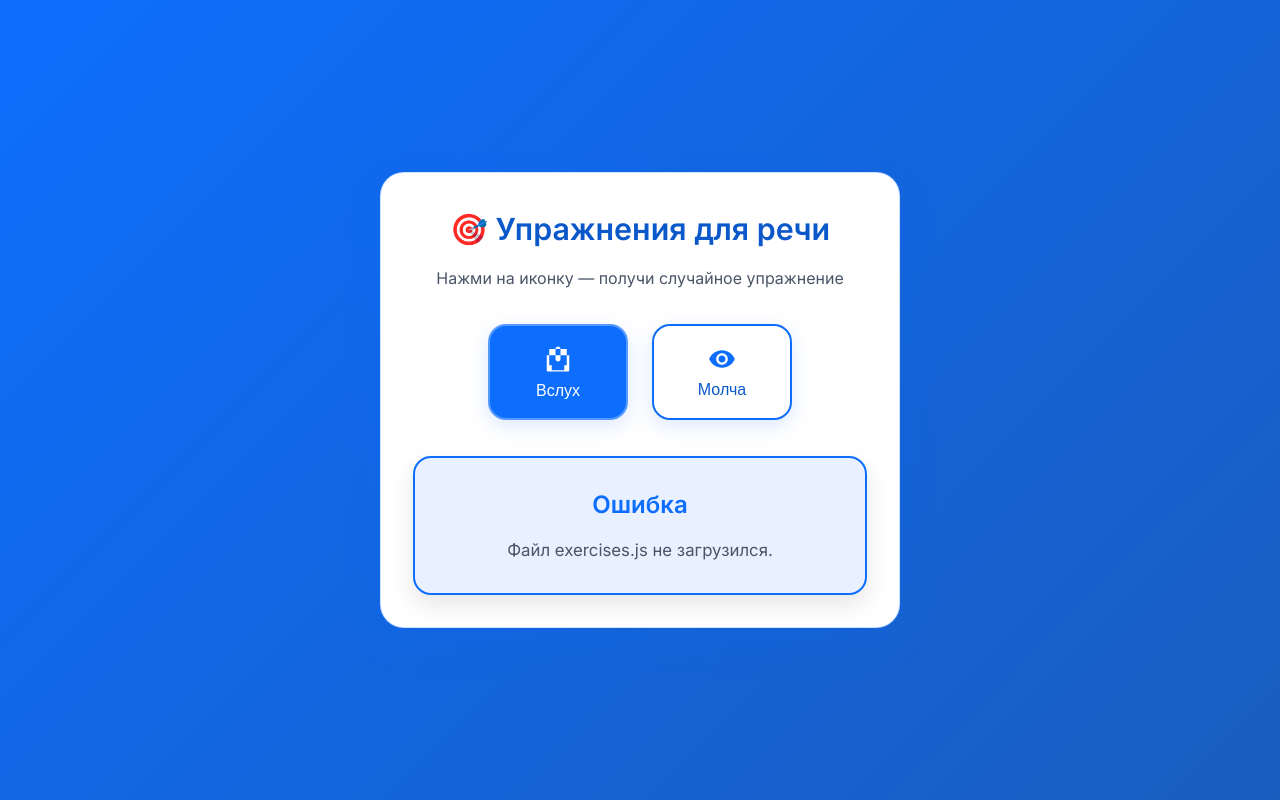
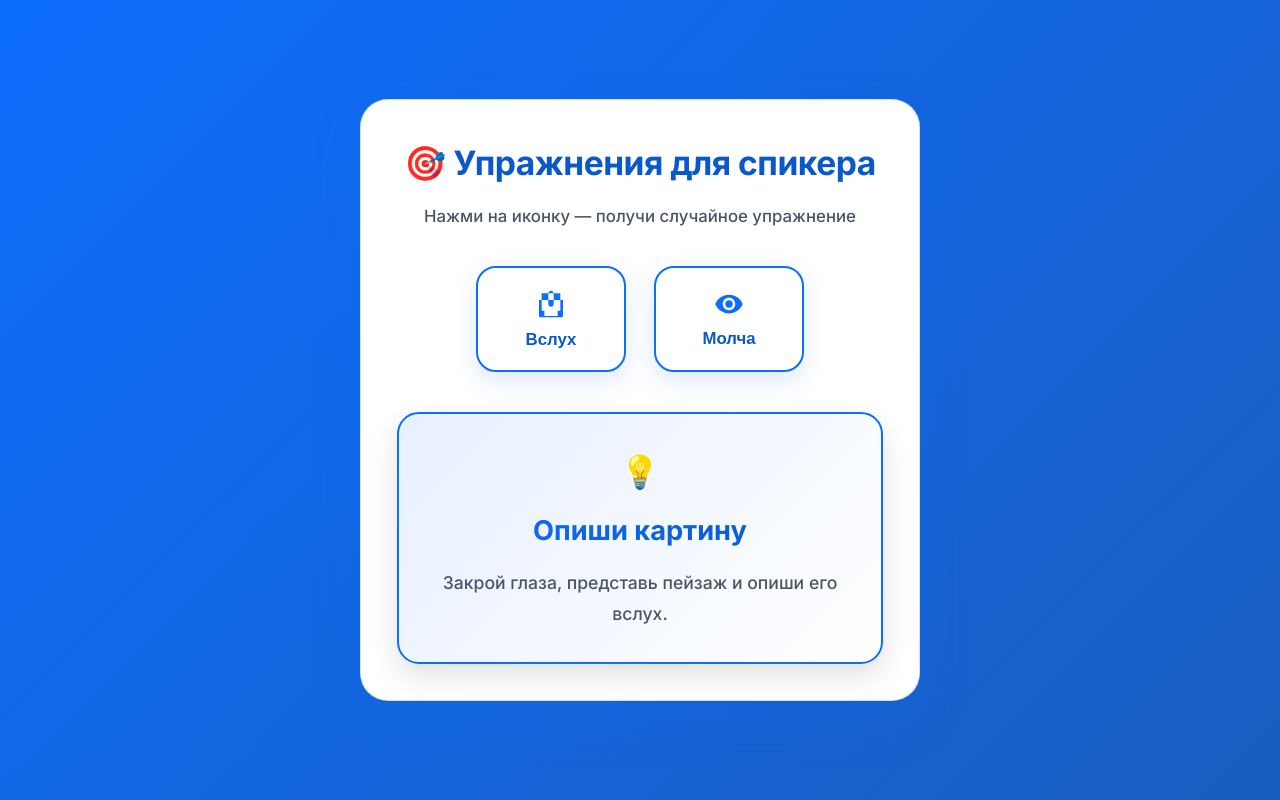
Before and after one commit to osinec/50EXERCISES, a plain HTML site: page index.html in a window 1280 px wide. Both pictures are taken after a click on the button "Вслух". Drawn offline with Linux system fonts and the light colour scheme.

Commit message:
Update index.html

```diff
--- a/index.html
+++ b/index.html
@@ -4,32 +4,34 @@
   <meta charset="UTF-8" />
   <meta name="viewport" content="width=device-width, initial-scale=1.0"/>
   <meta name="theme-color" content="#0d6efd">
-  <title> Минутные упражнения для спикера </title>
+  <title>Минутные упражнения для спикера</title>
 
   <!-- Подключаем шрифт -->
-  <link href="https://fonts.googleapis.com/css2?family=Inter:wght@400;500;600&display=swap" rel="stylesheet">
+  <link href="https://fonts.googleapis.com/css2?family=Inter:wght@400;500;600;700&display=swap" rel="stylesheet">
 
   <style>
     :root {
       --blue: #0d6efd;
       --blue-dark: #0a58ca;
+      --blue-light: #e7f0ff;
       --white: #ffffff;
       --text: #1a1a1a;
       --text-muted: #4a5568;
       --shadow: rgba(13, 110, 253, 0.15);
       --border: rgba(13, 110, 253, 0.2);
+      --hover: rgba(13, 110, 253, 0.08);
     }
 
     * {
       margin: 0;
       padding: 0;
       box-sizing: border-box;
-      transition: background 0.4s, color 0.4s, transform 0.3s, box-shadow 0.3s;
+      transition: all 0.4s cubic-bezier(0.25, 0.8, 0.25, 1);
     }
 
     body {
       font-family: 'Inter', sans-serif;
-      background: linear-gradient(135deg, #0d6efd, #1a5dbf);
+      background: linear-gradient(135deg, #0d6efd 0%, #1a5dbf 100%);
       color: var(--text);
       min-height: 100vh;
       display: flex;
@@ -37,39 +39,43 @@
       align-items: center;
       padding: 20px;
       line-height: 1.6;
+      background-attachment: fixed;
     }
 
     .container {
       background: var(--white);
-      backdrop-filter: blur(10px);
-      -webkit-backdrop-filter: blur(10px);
+      backdrop-filter: blur(12px);
+      -webkit-backdrop-filter: blur(12px);
       width: 100%;
-      max-width: 520px;
-      border-radius: 24px;
-      box-shadow: 0 15px 35px var(--shadow);
-      padding: 32px;
+      max-width: 560px;
+      border-radius: 28px;
+      box-shadow: 0 20px 50px var(--shadow);
+      padding: 36px;
       text-align: center;
       border: 1px solid var(--border);
+      overflow: hidden;
     }
 
     h1 {
-      font-size: 1.9rem;
-      margin-bottom: 12px;
-      font-weight: 600;
+      font-size: 2.1rem;
+      margin-bottom: 14px;
+      font-weight: 700;
       color: var(--blue-dark);
+      letter-spacing: -0.5px;
     }
 
     p.intro {
       color: var(--text-muted);
-      margin-bottom: 32px;
-      font-size: 1rem;
+      margin-bottom: 36px;
+      font-size: 1.05rem;
+      font-weight: 500;
     }
 
     .buttons {
       display: flex;
       justify-content: center;
-      gap: 24px;
-      margin-bottom: 36px;
+      gap: 28px;
+      margin-bottom: 40px;
       flex-wrap: wrap;
     }
 
@@ -79,107 +85,140 @@
       align-items: center;
       justify-content: center;
       border: none;
-      padding: 18px 28px;
-      border-radius: 18px;
+      padding: 20px 30px;
+      border-radius: 20px;
       cursor: pointer;
-      font-size: 1rem;
-      font-weight: 500;
-      box-shadow: 0 6px 20px var(--shadow);
-      min-width: 140px;
+      font-size: 1.05rem;
+      font-weight: 600;
+      box-shadow: 0 8px 24px var(--shadow);
+      min-width: 150px;
       position: relative;
       overflow: hidden;
+      background: var(--white);
+      border: 2px solid var(--blue);
+      color: var(--blue-dark);
+      transition: transform 0.3s, box-shadow 0.3s, background 0.3s;
     }
 
-    .btn::after {
+    .btn::before {
       content: '';
       position: absolute;
       top: 0;
       left: -100%;
       width: 100%;
       height: 100%;
-      background: linear-gradient(90deg, transparent, rgba(255, 255, 255, 0.5), transparent);
-      transition: none;
+      background: linear-gradient(90deg, transparent, rgba(255, 255, 255, 0.6), transparent);
+      transition: left 0.8s;
     }
 
-    .btn:hover::after {
-      left: 100%;
-      transition: left 0.7s;
+    .btn:hover::before {
+      left: 120%;
     }
 
     .btn:hover {
-      transform: translateY(-6px) scale(1.03);
-      box-shadow: 0 12px 25px rgba(13, 110, 253, 0.25);
+      transform: translateY(-8px) scale(1.05);
+      box-shadow: 0 16px 32px rgba(13, 110, 253, 0.25);
+      background: var(--blue);
+      color: var(--white);
+    }
+
+    .btn:hover svg {
+      fill: var(--white);
     }
 
     .btn:active {
-      transform: translateY(-2px);
+      transform: translateY(-3px);
     }
 
-    /* Кнопка "Вслух" — синяя с белой иконкой */
-    #aloudBtn {
-      background: var(--blue);
-      color: var(--white);
-      border: 2px solid rgba(255, 255, 255, 0.3);
+    /* Кнопка "Вслух" */
+    #aloudBtn svg {
+      width: 32px;
+      height: 32px;
+      fill: var(--blue);
+      margin-bottom: 10px;
+      transition: fill 0.3s;
     }
 
-    #aloudBtn svg {
+    /* Кнопка "Молча" */
+    #silentBtn svg {
       width: 30px;
       height: 30px;
-      fill: var(--white);
-      margin-bottom: 8px;
+      fill: var(--blue);
+      margin-bottom: 10px;
+      transition: fill 0.3s;
     }
 
-    /* Кнопка "Молча" — белая с синей иконкой */
-    #silentBtn {
-      background: var(--white);
-      color: var(--blue-dark);
-      border: 2px solid var(--blue);
+    /* Эффект при наведении — синяя кнопка */
+    #aloudBtn:hover svg {
+      fill: var(--white);
     }
 
-    #silentBtn svg {
-      width: 28px;
-      height: 28px;
-      fill: var(--blue);
-      margin-bottom: 8px;
+    #silentBtn:hover svg {
+      fill: var(--white);
     }
 
+    /* Результат — карточка упражнения */
     #result {
       display: none;
-      padding: 28px;
-      background: var(--white);
-      border-radius: 18px;
-      box-shadow: 0 10px 25px rgba(0, 0, 0, 0.1);
+      opacity: 0;
+      padding: 32px;
+      background: linear-gradient(135deg, var(--blue-light), var(--white));
+      border-radius: 22px;
+      box-shadow: 0 12px 30px rgba(0, 0, 0, 0.12);
       margin-top: 20px;
-      border: 2px solid #d0d7e3;
-      animation: popIn 0.6s ease forwards;
-      opacity: 0;
+      border: 2px solid var(--blue);
+      animation: popIn 0.8s ease forwards;
+      transform-origin: center;
     }
 
     @keyframes popIn {
-      0% { transform: scale(0.8); opacity: 0; }
-      70% { transform: scale(1.05); }
+      0% { transform: scale(0.85); opacity: 0; }
+      60% { transform: scale(1.03); }
       100% { transform: scale(1); opacity: 1; }
     }
 
     #exerciseTitle {
-      font-size: 1.5rem;
-      font-weight: 600;
+      font-size: 1.7rem;
+      font-weight: 700;
       color: var(--blue-dark);
-      margin-bottom: 12px;
+      margin-bottom: 14px;
+      background: linear-gradient(to right, var(--blue), var(--blue-dark));
+      -webkit-background-clip: text;
+      -webkit-text-fill-color: transparent;
+      background-clip: text;
     }
 
     #exerciseDesc {
       color: var(--text-muted);
-      line-height: 1.7;
-      font-size: 1.05rem;
+      line-height: 1.8;
+      font-size: 1.1rem;
+      font-weight: 500;
+      max-width: 500px;
+      margin: 0 auto;
+    }
+
+    /* Иконка перед названием */
+    #result::before {
+      content: '💡';
+      font-size: 2rem;
+      display: block;
+      margin-bottom: 12px;
+      animation: float 3s ease-in-out infinite;
+    }
+
+    @keyframes float {
+      0%, 100% { transform: translateY(0); }
+      50% { transform: translateY(-6px); }
     }
 
     .offline-hint {
-      margin-top: 20px;
+      margin-top: 24px;
       font-size: 0.85rem;
       color: #6c757d;
+      font-style: italic;
     }
 
+    /* Адаптивность */
     @media (max-width: 480px) {
       .buttons {
         flex-direction: column;
@@ -187,13 +226,20 @@
       }
       .btn {
         width: 100%;
-        max-width: 220px;
+        max-width: 240px;
       }
       h1 {
-        font-size: 1.6rem;
+        font-size: 1.8rem;
       }
       .container {
-        padding: 24px;
+        padding: 28px;
+        border-radius: 24px;
+      }
+      #exerciseTitle {
+        font-size: 1.5rem;
+      }
+      #exerciseDesc {
+        font-size: 1.05rem;
       }
     }
   </style>
@@ -201,11 +247,11 @@
 <body>
 
   <div class="container">
-    <h1>🎯 Упражнения для речи</h1>
+    <h1>🎯 Упражнения для спикера</h1>
     <p class="intro">Нажми на иконку — получи случайное упражнение</p>
 
     <div class="buttons">
-      <!-- Кнопка "Вслух" — синяя с белым микрофоном -->
+      <!-- Кнопка "Вслух" -->
       <button class="btn" id="aloudBtn">
         <svg xmlns="http://www.w3.org/2000/svg" viewBox="0 0 24 24" fill="currentColor">
           <path d="M12 2C13.1 2 14 2.9 14 4V12C14 13.1 13.1 14 12 14S10 13.1 10 12V4C10 2.9 10.9 2 12 2ZM19 9V17H17V21H7V17H5V9H3V21C3 21.55 3.45 22 4 22H20C20.55 22 21 21.55 21 21V9H19ZM12 4H5V9H19V4H12Z"/>
@@ -213,7 +259,7 @@
         <span>Вслух</span>
       </button>
 
-      <!-- Кнопка "Молча" — белая с синей иконкой -->
+      <!-- Кнопка "Молча" -->
       <button class="btn" id="silentBtn">
         <svg xmlns="http://www.w3.org/2000/svg" viewBox="0 0 24 24" fill="currentColor">
           <path d="M12 4.5C7 4.5 2.73 7.61 1 12c1.73 4.39 6 7.5 11 7.5s9.27-3.11 11-7.5c-1.73-4.39-6-7.5-11-7.5zM12 17c-2.76 0-5-2.24-5-5s2.24-5 5-5 5 2.24 5 5-2.24 5-5 5zm0-8c-1.66 0-3 1.34-3 3s1.34 3 3 3 3-1.34 3-3-1.34-3-3-3z"/>
@@ -228,8 +274,25 @@
     </div>
   </div>
 
-  <!-- Подключаем упражнения -->
-  <script src="exercises.js"></script>
+  <!-- Пример файла exercises.js (встроен для демонстрации) -->
+  <script>
+    window.exercises = {
+      aloud: [
+        { title: "Повтори скороговорку", desc: "Повтори 3 раза быстро: 'Три свиристели свистели на свистульках'." },
+        { title: "Расскажи анекдот", desc: "Расскажи любой анекдот вслух, как будто перед аудиторией." },
+        { title: "Опиши картину", desc: "Закрой глаза, представь пейзаж и опиши его вслух." },
+        { title: "Чтение с выражением", desc: "Прочитай вслух любой абзац из книги с эмоциями." },
+        { title: "Интервью у зеркала", desc: "Задай себе 3 вопроса и ответь на них, как будто на интервью." }
+      ],
+      silent: [
+        { title: "Мысленная речь", desc: "Представь, что ты выступаешь перед 1000 человек. Прокрути речь в голове." },
+        { title: "Составь тост", desc: "Мысленно составь тост на свадьбу — продумай начало, середину, конец." },
+        { title: "Анализ речи", desc: "Вспомни выступление и мысленно оцени: что было хорошо, что можно улучшить." },
+        { title: "Визуализация успеха", desc: "Закрой глаза и представь, как ты уверенно говоришь, аудитория аплодирует." },
+        { title: "Упражнение на логику", desc: "Подумай над темой: 'Почему важно говорить честно?' — построй аргументы." }
+      ]
+    };
+  </script>
 
   <script>
     document.addEventListener('DOMContentLoaded', () => {
@@ -244,7 +307,7 @@
         resultDiv.style.background = '#e9f0ff';
         resultDiv.style.borderColor = '#0d6efd';
         titleEl.textContent = 'Ошибка';
-        descEl.textContent = 'Файл exercises.js не загрузился.';
+        descEl.textContent = 'Упражнения не загружены.';
         titleEl.style.color = '#0d6efd';
         descEl.style.color = '#4a5568';
         console.error('window.exercises не найден');
@@ -259,15 +322,29 @@
         descEl.textContent = ex.desc;
         resultDiv.style.display = 'block';
         resultDiv.style.opacity = 0;
+
+        // Анимация появления
         setTimeout(() => {
           resultDiv.style.opacity = 1;
         }, 50);
-        resultDiv.scrollIntoView({ behavior: 'smooth' });
+
+        // Плавная прокрутка
+        resultDiv.scrollIntoView({ behavior: 'smooth', block: 'center' });
       };
+
+      // Добавим звук при нажатии (опционально)
+      [aloudBtn, silentBtn].forEach(btn => {
+        btn.addEventListener('click', () => {
+          // Микро-звук (можно раскомментировать, если добавить файл)
+          // const sound = new Audio('click.mp3');
+          // sound.play().catch(() => {});
+        });
+      });
 
       aloudBtn.addEventListener('click', () => showExercise('aloud'));
       silentBtn.addEventListener('click', () => showExercise('silent'));
 
+      // Регистрация Service Worker (для оффлайна)
       if ('serviceWorker' in navigator) {
         navigator.serviceWorker.register('sw.js')
           .then(reg => console.log('SW зарегистрирован'))
```
